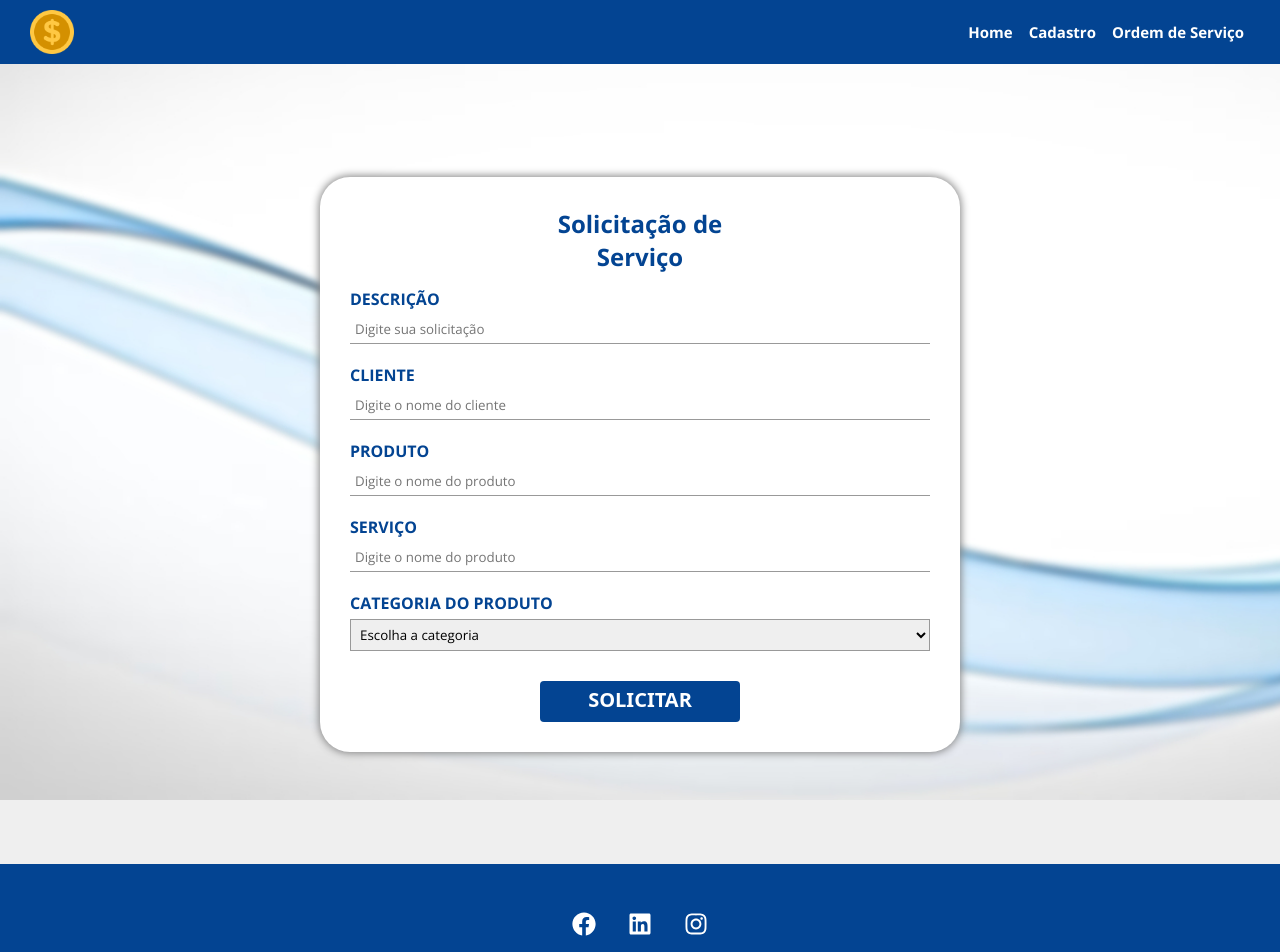
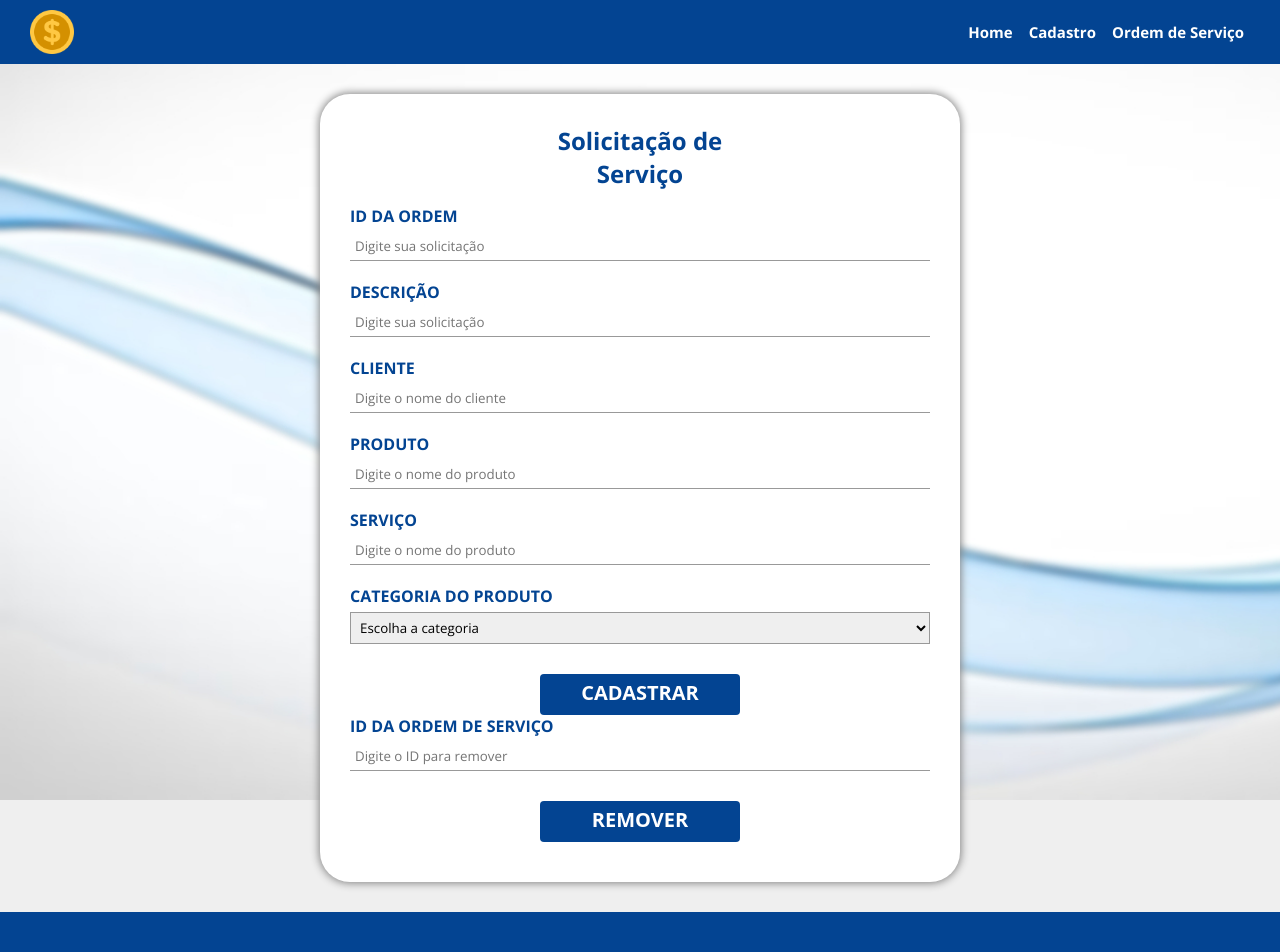
Before and after one commit to tharbuini/facul-twm-projeto-final, a React (Create React App) app: page /ordemservico in a window 1280 px wide. Shown: the top 952 px of the page. Built offline with nearby package versions, Linux system fonts and the light colour scheme.

Commit message:
ordem de servico

```diff
--- a/src/components/cadastros/OrdemServico.js
+++ b/src/components/cadastros/OrdemServico.js
@@ -1,7 +1,77 @@
 import styles from '../css/Solicita.module.css'
-// import { useState } from 'react';
+import { useState } from 'react';
 
 function OrdemServico() {
+
+    const [order_id, setOrderID] = useState();
+    const [order_description, setOrderDescription] = useState();
+    const [order_clientname, setOrderClientName] = useState();
+    const [order_productname, setOrderProduct] = useState();
+    const [order_service, setOrderService] = useState();
+    const [order_category, setOrderCategory] = useState();
+    const [order_id_rem, setOrderIDRemove] = useState();
+
+    // ---------------CADASTRAR----------------
+
+    const order_cadastro = {
+        "id" : order_id,
+        "descricao" : order_description,
+        "nome-cliente" : order_clientname,
+        "nome-produto" : order_productname,
+        "servico" : order_service,
+        "categoria" : order_category,
+    };
+
+    const order_cadastro_json = JSON.stringify(order_cadastro, null, 4);
+
+    const options_cadastro = {
+        method: 'POST',
+        headers: {
+            'Accept': 'application/json',
+            'Content-Type': 'application/json',
+            "Access-Control-Allow-Origin" : "http://localhost:5000",
+            "Vary": "Origin",
+            "originWhitelist" : "*"
+        },
+        body: order_cadastro_json
+      }
+
+
+    function CadastraOrdemServico() {
+        fetch('http://localhost:5000/tecnico', options_cadastro)
+        .then((response) => response)
+        .catch((err) => {
+            console.log(err.message);
+        });
+    }
+
+    // ---------------REMOVER----------------
+
+    const order_remover = {
+        "id" : order_id_rem
+    }
+
+    const order_remover_json = JSON.stringify(order_remover, null, 4);
+
+    const options_remover = {
+        method: 'DELETE',
+        headers: {
+            'Accept': 'application/json',
+            'Content-Type': 'application/json',
+            "Access-Control-Allow-Origin" : "*",
+            "Vary": "Origin",
+        },
+        body: order_remover_json
+    }
+
+    function RemoveOrdem() {
+        fetch('http://localhost:5000/cliente', options_remover)
+        .then((response) => response)
+        .catch((err) => {
+            console.log(err.message);
+        });
+    }
+
     return (
         <section className={styles.ajusteContainer}>
             <div className={styles.solicitaContainer}>
@@ -9,12 +79,23 @@ function OrdemServico() {
                 <form>
                     <div className={styles.solicitaForm}>
                         <div>
+                            <label htmlFor="order_id">ID da Ordem </label>
+                            <input
+                                type="text"
+                                id="order_id"
+                                name="order_id"
+                                placeholder="Digite sua solicitação"
+                                onChange={(event) => setOrderID(event.target.value)} />
+                        </div>
+
+                        <div>
                             <label htmlFor="order_description">Descrição </label>
                             <input
                                 type="text"
                                 id="order_description"
                                 name="order_description"
-                                placeholder="Digite sua solicitação"/>
+                                placeholder="Digite sua solicitação"
+                                onChange={(event) => setOrderDescription(event.target.value)} />
                         </div>
 
                         <div>
@@ -23,7 +104,8 @@ function OrdemServico() {
                                 type="text"
                                 id="order_clientname"
                                 name="order_clientname"
-                                placeholder="Digite o nome do cliente"/>
+                                placeholder="Digite o nome do cliente"
+                                onChange={(event) => setOrderClientName(event.target.value)} />
                         </div>
 
                         <div>
@@ -32,7 +114,8 @@ function OrdemServico() {
                                 type="text"
                                 id="order_productname"
                                 name="order_productname"
-                                placeholder="Digite o nome do produto"/>
+                                placeholder="Digite o nome do produto"
+                                onChange={(event) => setOrderProduct(event.target.value)} />
                         </div>
 
                         <div>
@@ -41,12 +124,13 @@ function OrdemServico() {
                                 type="text"
                                 id="order_service"
                                 name="order_service"
-                                placeholder="Digite o nome do produto"/>
+                                placeholder="Digite o nome do produto"
+                                onChange={(event) => setOrderService(event.target.value)} />
                         </div>
 
                         <div>
                             <label htmlFor="order_category">Categoria do Produto </label>
-                            <select name="order_category" id="order_category" required>
+                            <select name="order_category" id="order_category" required onChange={(event) => setOrderCategory(event.target.value)}>
                                 <option value="" selected disabled hidden>Escolha a categoria</option>
                                 <option value="joias">Joias</option>
                                 <option value="veiculos">Veículos</option>
@@ -57,7 +141,24 @@ function OrdemServico() {
                     </div>
 
                     <div className={styles.solicitaBotao}>
-                        <input type="submit" value="Solicitar" />
+                        <input type="button" value="Cadastrar" onClick={CadastraOrdemServico}/>
+                    </div>
+
+                    <div className={styles.solicitaForm}>
+                        <label htmlFor="order_id_rem">ID da Ordem de Serviço </label>
+                                <input
+                                    type="text"
+                                    id="order_id_rem"
+                                    name="order_id_rem"
+                                    placeholder="Digite o ID para remover"
+                                    onChange={(event) => setOrderIDRemove(event.target.value)} />
+                        <div className={styles.solicitaBotao}>
+                            <input
+                                type="button"
+                                value="Remover"
+                                onClick={RemoveOrdem}
+                            />
+                        </div>
                     </div>
                 </form>
             </div>
```
